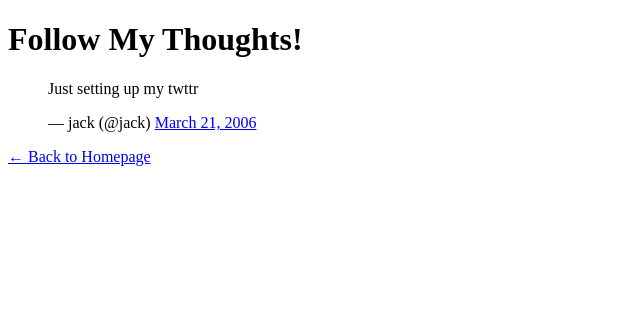
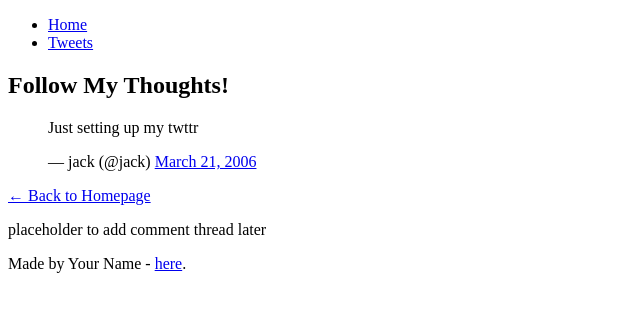
Before and after one commit to Thedarkwa/My_First_Portfolio, a plain HTML site: page html_basic/tweets.html in a window 1280 px wide. Shown: the whole page, without its empty margins (0-640 px from the left). Drawn offline with Linux system fonts and the light colour scheme.

Commit message:
Update tweets.html

```diff
--- a/html_basic/tweets.html
+++ b/html_basic/tweets.html
@@ -6,17 +6,34 @@
 </head>
 <body>
 
+    <header>
+        <ul>
+            <li><a href="index.html">Home</a></li>
+            <li><a href="tweets.html">Tweets</a></li>
+        </ul>
+    </header>
+
+    <main>
+        <article>
             <h1>Follow My Thoughts!</h1>
 
-    <!-- Embedded Tweet -->
             <blockquote class="twitter-tweet">
                 <p lang="en" dir="ltr">Just setting up my twttr</p>&mdash; jack (@jack)
                 <a href="https://twitter.com/jack/status/20">March 21, 2006</a>
             </blockquote>
             <script async src="https://platform.twitter.com/widgets.js" charset="utf-8"></script>
 
-    <!-- Link back to index.html -->
             <p><a href="index.html">← Back to Homepage</a></p>
+        </article>
+
+        <aside>
+            <p>placeholder to add comment thread later</p>
+        </aside>
+    </main>
+
+    <footer>
+        <p>Made by Your Name - <a href="https://your-link.com" target="_blank">here</a>.</p>
+    </footer>
 
 </body>
 </html>
```
Lines whose indentation alone changed are shown as unchanged.
